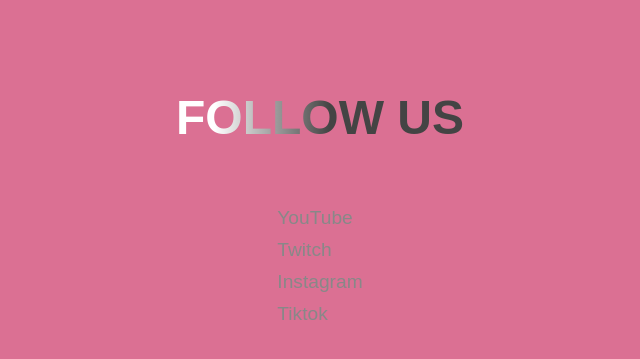
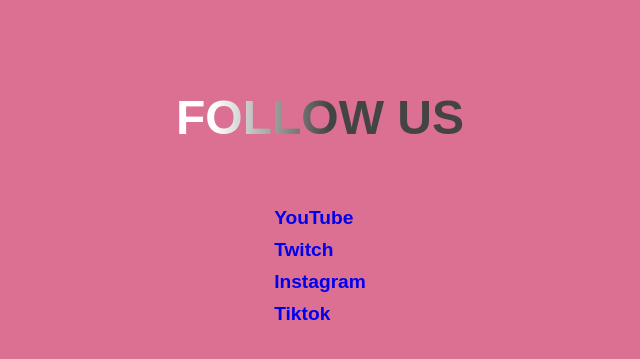
Before and after one commit to narrowtamps/narrowtamps.github.io, a Jekyll site: the page pages/socials.html, which Jekyll copies as it is, in a window 1280 px wide. Shown: the top 359 px of the page, without its empty margins (320-960 px from the left). Built offline with Jekyll 4.4.1, drawn with Linux system fonts in a browser that asks for light colours.

Commit message:
Update socials.html

```diff
--- a/pages/socials.html
+++ b/pages/socials.html
@@ -50,7 +50,7 @@
 
         a {
             display: block;
-            color: #888;
+            color: GreenYwllow;
             text-decoration: none;
             margin: 10px 0;
             font-size: 1.2rem;
@@ -58,7 +58,7 @@
         }
 
         a:hover {
-            color: #fff;
+            color: LimeGreen;
         }
     </style>
 </head>
@@ -66,12 +66,12 @@
 
     <h1 class="shimmer-title">Follow Us</h1>
 
-    <nav>
+    <nav><strong>
         <a href="https://www.youtube.com/@narrowtamps">YouTube</a>
         <a href="https://www.twitch.com/thenarrowtamps">Twitch</a>
         <a href="https://www.instagram.com/narrowtamps">Instagram</a>
         <a href="https://www.tiktok.com/narrowtamps">Tiktok</a>
-    </nav>
+    </strong></nav>
 
 </body>
 </html>
```
